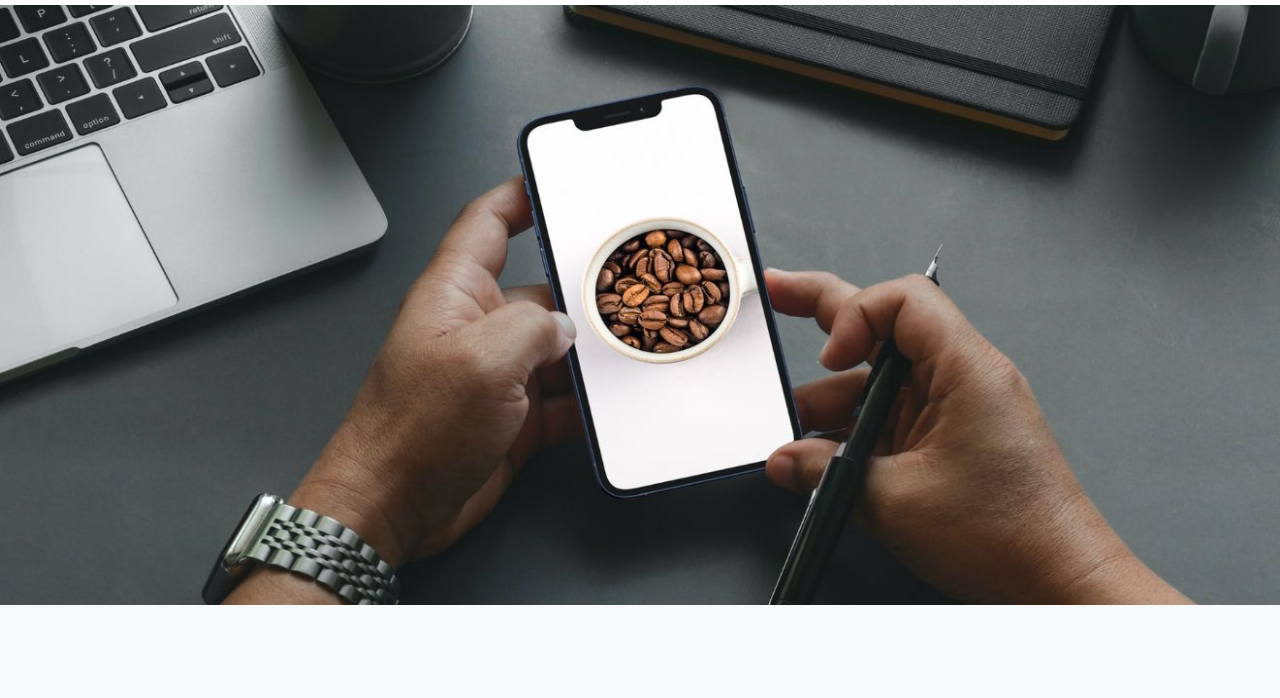
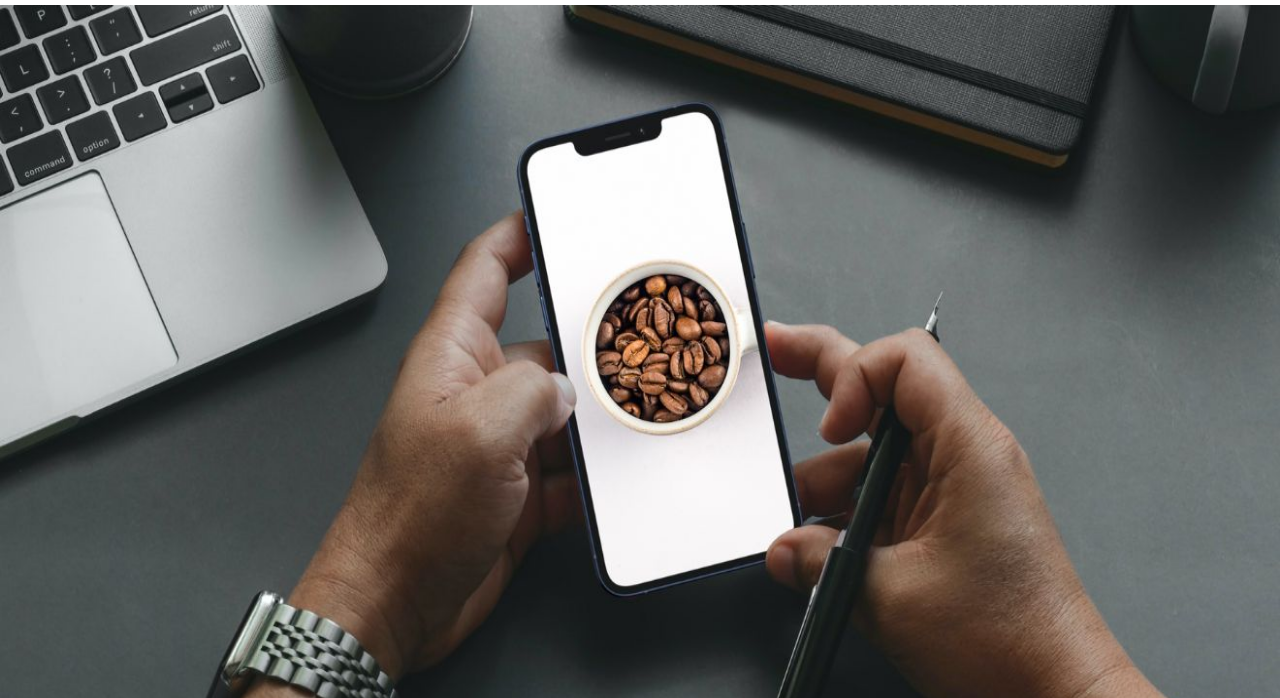
Before and after one commit to Eleazer-Afotey/beans-site, a plain HTML site: page index.html in a window 1280 px wide. Shown: the part 81-779 px from the top of the page. Drawn offline with nearby package versions, Linux system fonts and the light colour scheme.

Commit message:
increased banner viewport height

```diff
--- a/css/style.css
+++ b/css/style.css
@@ -9,6 +9,6 @@
   .banner{
     background-image: url(../images/hero-bg.jpg);
     background-repeat: no-repeat;
-    height: 600px;
+    height: 90vh;
     width: 100%;
   }
```
